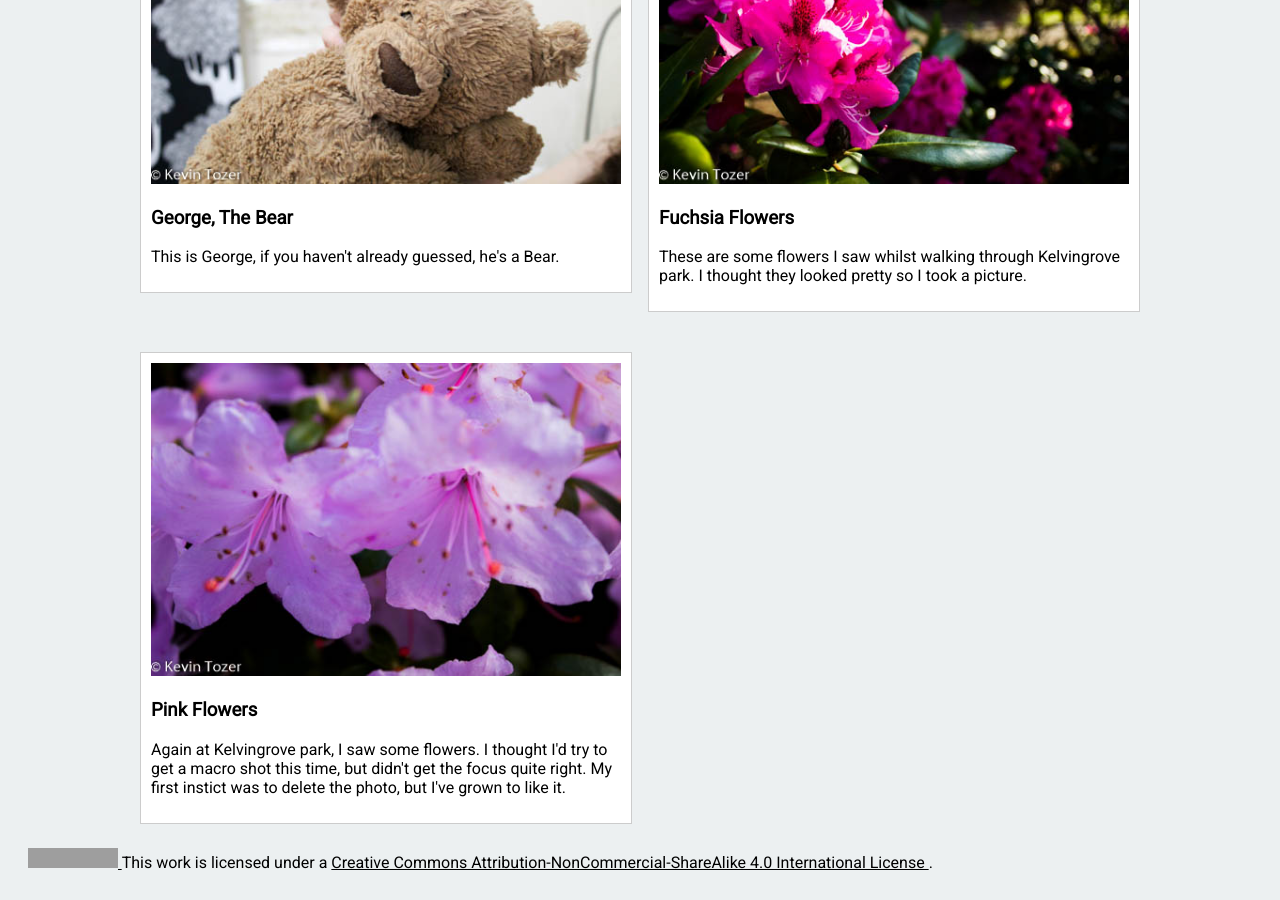
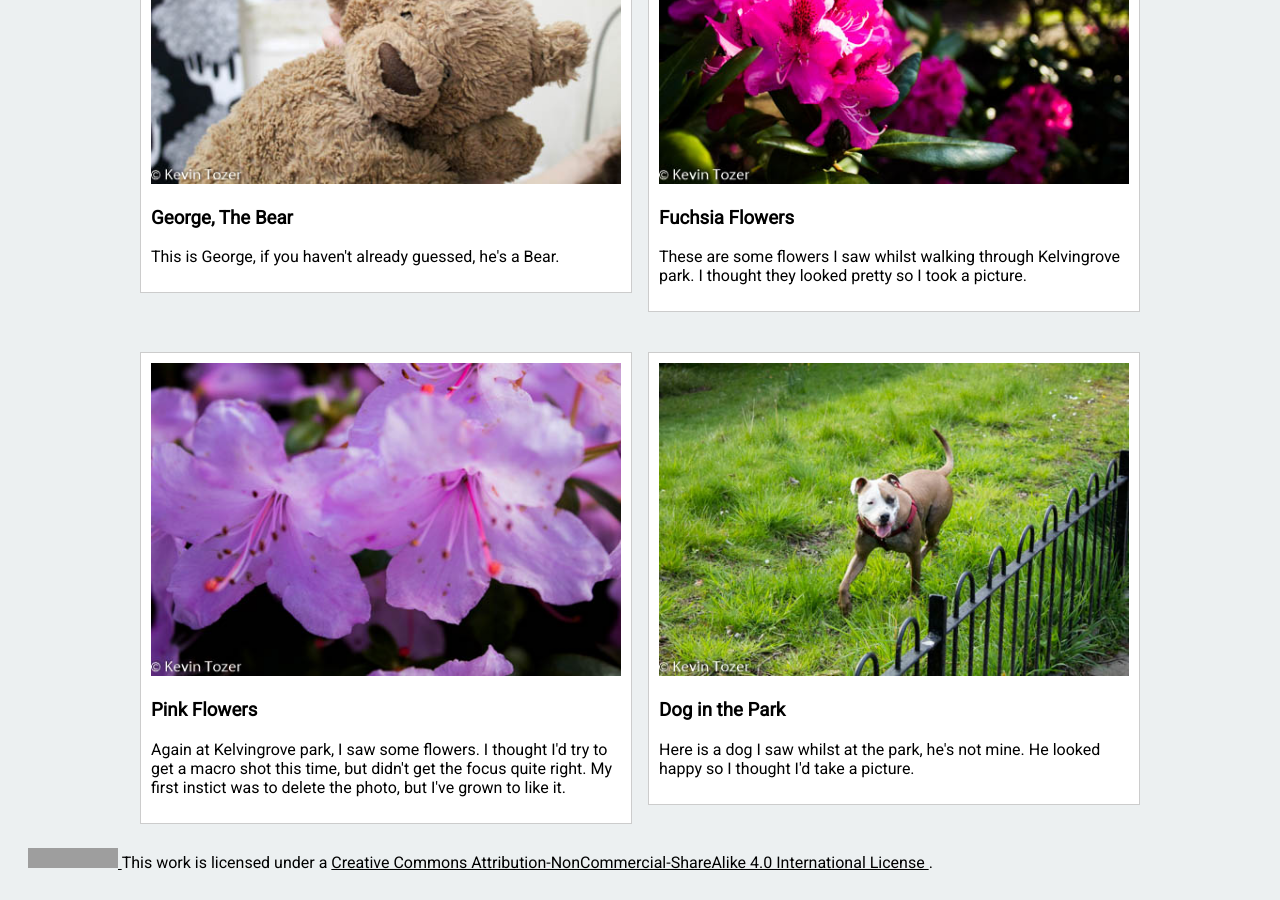
Before and after one commit to ktzr/ktzr.github.io, a Jekyll site: the page built from art.html, in a window 1280 px wide and 900 px high, scrolled down 1106 px. Built offline with Jekyll 4.4.1, drawn with Linux system fonts in a browser that asks for light colours; nearby versions of some CDN libraries; grey boxes are pictures that could not be loaded.

Commit message:
add photo 4 dog in park

```diff
--- a/_data/photo.yml
+++ b/_data/photo.yml
@@ -15,3 +15,9 @@
   description: Again at Kelvingrove park, I saw some flowers.
                 I thought I'd try to get a macro shot this time, but didn't get the focus quite right.
                 My first instict was to delete the photo, but I've grown to like it.
+
+4:
+  title: Dog in the Park
+  alt: Dog walking in Kelvingrove park
+  description: Here is a dog I saw whilst at the park, he's not mine.
+                He looked happy so I thought I'd take a picture.
```
Also changed, not shown: static/photo/4-small.jpg (added), 1 other file.
